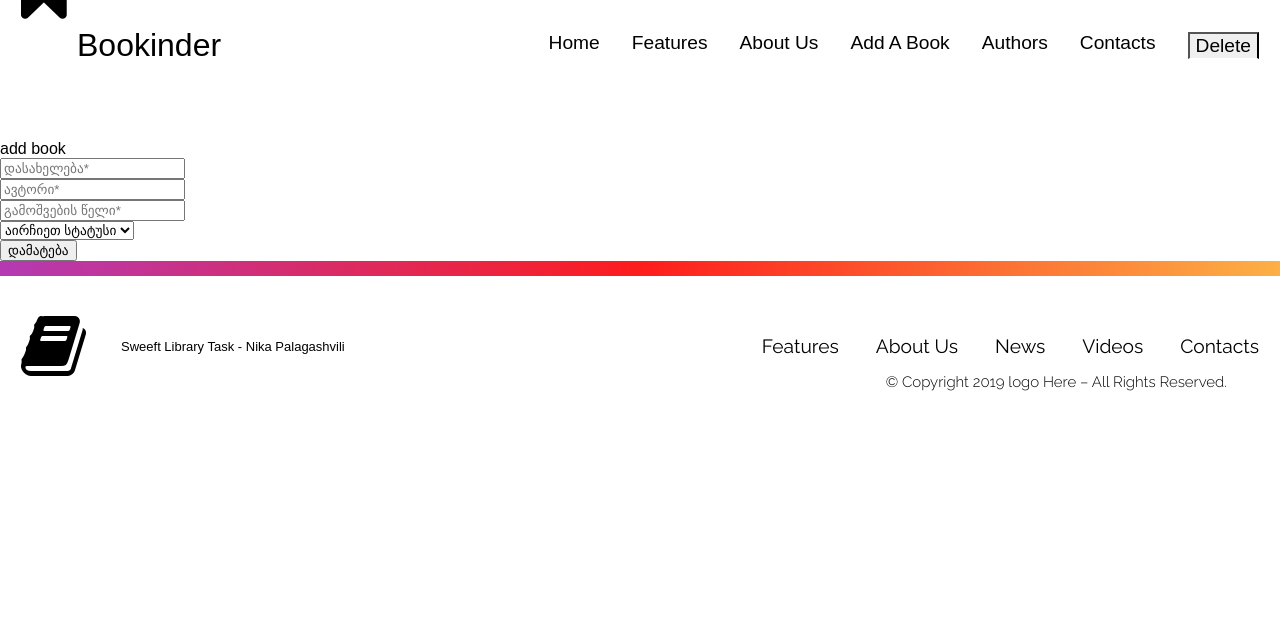
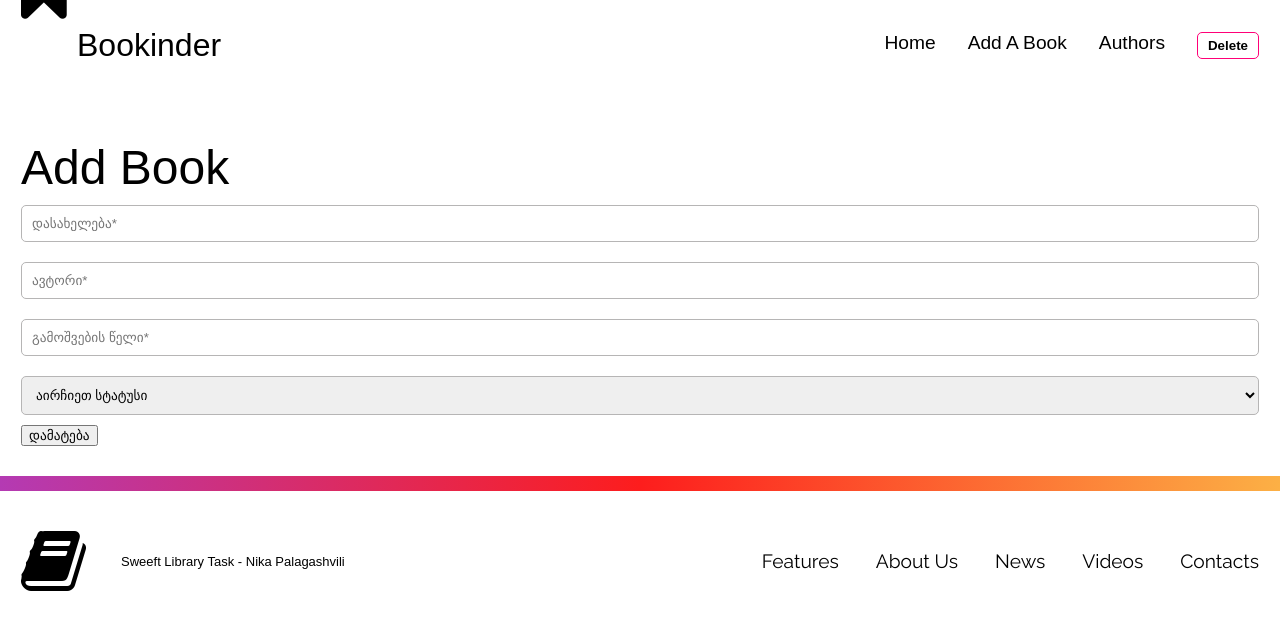
Before and after one commit to palagashviliniika/CRUD-Library-Task, a PHP site: page /add.php in a window 1280 px wide. Shown: the top 630 px of the page. Run offline with PHP 8.4, Linux system fonts and the light colour scheme.

Commit message:
Finished styling and project

```diff
--- /dev/null
+++ b/Style/elements.css
@@ -0,0 +1,87 @@
+#icon{
+    padding-left: 0;
+}
+
+.fa-heart{
+    font-size: 14.5px;
+    padding-left: 30px;
+    padding-top: 3px;
+    color: #FF0077;
+    transition: 0.2s linear font-size;
+    position: absolute;
+}
+
+.fa-star{
+    font-size: 17px;
+    padding-top: 3px;
+    padding-right: 8px;
+    color: #FFAA00;
+    transition: 0.2s linear font-size;
+    position: absolute;
+}
+
+button.edit-btn{
+    background-color: white;
+    position: absolute;
+    right: 10px;
+    border: 0 solid;
+    border-radius: 5px;
+    padding: 5px 10px;
+}
+
+.edit-link{
+    text-decoration: none;
+    font-size: 16px;
+    font-family: 'Montserrat', sans-serif;
+    font-weight: 800;
+    color: #FF0077;
+}
+
+.edit-link:visited{
+    color: #FF0077;
+}
+
+.actions{
+    display: flex;
+    padding: 10px 0 0 10px;
+    position: relative;
+}
+
+.delete-btn{
+    margin-left: 2rem;
+    padding: 5px 10px;
+    background-color: white;
+    border-radius: 5px;
+    border: 1px solid #FF0077;
+    font-family: 'Montserrat', sans-serif;
+    font-weight: 800;
+}
+
+.search-filter{
+    width: 77.375rem;
+    margin: 0 auto 30px auto;
+}
+
+.advanced{
+    width: 77.375rem;
+    margin: 0 auto 30px auto;
+}
+
+.inputs{
+    width: 100%;
+    box-sizing: border-box;
+    padding: 10px;
+    margin-top: 10px;
+    margin-bottom: 10px;
+    border-radius: 5px;
+    border: 1px solid rgb(182, 181, 181);
+    outline-color: rgb(182, 181, 181);
+}
+
+.formname{
+    font-size: 3rem;
+}
+
+.error{
+    color: red;
+}
--- a/Style/popular3.css
+++ b/Style/popular3.css
@@ -7,7 +7,6 @@
 .container_popular3{
     width: 77.375rem;
     margin: 0 auto;
-
 }
 
 .container.second{
@@ -34,7 +33,6 @@
     margin-bottom: 50px;
 }
 
-
 .post:hover{
     transform: scale(1.03);
     box-shadow: 0px 5px 20px 0px rgba(0.5,1,2,0.3);
@@ -49,9 +47,7 @@
     height: 300px;
     background-position: center;
     background-size: auto;
-
 }
-
 
 .popular_article{
     font-family: 'Raleway', sans-serif;
@@ -64,13 +60,8 @@
 
 }
 
-.popular_article:hover{
-
-}
-
 .h3_art{
     padding: 15px 0 15px 0;
-
 }
 
 .popular_subtitle{
--- a/add.php
+++ b/add.php
@@ -25,15 +25,15 @@ if (isset($_POST['submit'])){
 
 
     <form class="search register" action="add.php" method="post">
-        <div class="formname">add book</div>
+        <div class="formname">Add Book</div>
 
-        <input type="text" id="title" name="title" placeholder="დასახელება*" class="input">
+        <input type="text" id="title" name="title" placeholder="დასახელება*" class="inputs">
         <div class="error"><?php @$results->showError($errors, 'title');?></div>
-        <input type="text" id="author" name="author" placeholder="ავტორი*" class="input" >
+        <input type="text" id="author" name="author" placeholder="ავტორი*" class="inputs" >
         <div class="error"><?php @$results->showError($errors, 'author');?></div>
-        <input type="text" id="year" name="year" placeholder="გამოშვების წელი*" class="input">
+        <input type="text" id="year" name="year" placeholder="გამოშვების წელი*" class="inputs">
         <div class="error"><?php @$results->showError($errors, 'year');?></div>
-        <select id="status" name="status" placeholder="სტატუსი*" class="input">
+        <select id="status" name="status" placeholder="სტატუსი*" class="inputs">
             <option value="">აირჩიეთ სტატუსი</option>
             <option value="თავისუფალი">თავისუფალი</option>
             <option value="დაკავებული">დაკავებული</option>
--- a/includes/footer.php
+++ b/includes/footer.php
@@ -17,7 +17,4 @@
             <a class="hf" href="">contacts</a>
         </div>
     </div>
-    <div class="copyright">
-        © Copyright 2019 logo Here  – All Rights Reserved.
-    </div>
 </footer>
--- a/includes/header.php
+++ b/includes/header.php
@@ -13,11 +13,12 @@
 <head>
     <meta charset="UTF-8">
     <title>Bookinder</title>
-    <link rel="stylesheet" href="Style/header.css">
-    <link rel="stylesheet" href="Style/main.css">
+    <link rel="stylesheet" href="./Style/header.css">
+    <link rel="stylesheet" href="./Style/main.css">
     <link rel="stylesheet" href="https://maxcdn.bootstrapcdn.com/font-awesome/4.7.0/css/font-awesome.min.css">
-    <link rel="stylesheet" href="Style/popular3.css">
-    <link rel="stylesheet" href="Style/footer.css">
+    <link rel="stylesheet" href="./Style/popular3.css">
+    <link rel="stylesheet" href="./Style/footer.css">
+    <link rel="stylesheet" href="./Style/elements.css">
     <link rel="preconnect" href="https://fonts.gstatic.com">
     <link href="https://fonts.googleapis.com/css2?family=Poppins&display=swap" rel="stylesheet">
     <link href="https://fonts.googleapis.com/css2?family=Raleway:ital,wght@0,100;0,300;0,400;0,700;1,100;1,400;1,700&display=swap" rel="stylesheet">
@@ -33,12 +34,9 @@
         </div>
         <div class="header2">
             <a class="h2" href="./index.php">home</a>
-            <a class="h2" href="">features</a>
-            <a class="h2" href="">about us</a>
             <a class="h2" href="./add.php">add a book</a>
             <a class="h2" href="./authors.php">Authors</a>
-            <a class="h2" href="">contacts</a>
-            <button class="h2" value="delete" name="delete-btn" id="delete-btn" form="delete-form">Delete</button>
+            <button class="delete-btn" value="delete" name="delete-btn" id="delete-btn" form="delete-form">Delete</button>
         </div>
     </div>
 </div>
```
Also changed, not shown: Style/advanced.css (deleted, +0 -77 lines), edit.php (+4 -4 lines), index.php (+12 -15 lines).
